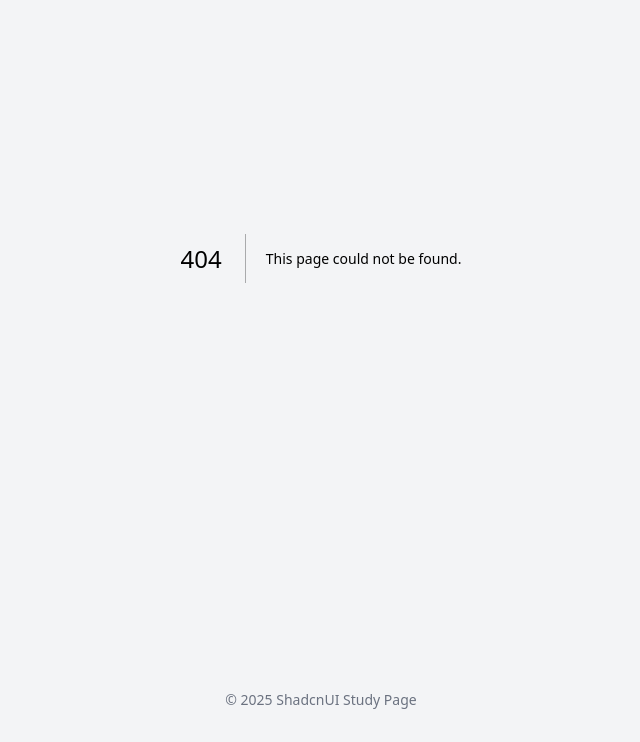
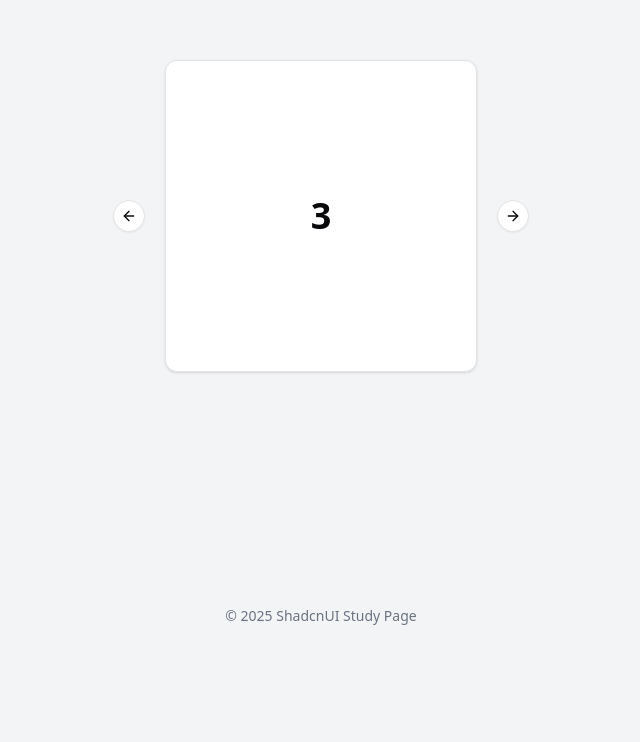
Before and after one commit to gibeom0218/shadcnUI, a Next.js app: page /CarouselPage in a window 1280 px wide. Before the commit this address had no page. Shown: the part 142-884 px from the top of the page, without its empty margins (319-959 px from the left). After the commit the page ends 800 px from the top, so only its background shows below. Built offline with nearby package versions, Linux system fonts and the light colour scheme.

Commit message:
feat : 케러셀 페이지 구현

```diff
--- a/package.json
+++ b/package.json
@@ -13,10 +13,12 @@
     "@radix-ui/react-accordion": "^1.2.3",
     "@radix-ui/react-dialog": "^1.1.6",
     "@radix-ui/react-label": "^2.1.2",
-    "@radix-ui/react-slot": "^1.1.2",
+    "@radix-ui/react-slot": "^1.2.3",
     "class-variance-authority": "^0.7.1",
     "clsx": "^2.1.1",
     "date-fns": "^3.6.0",
+    "embla-carousel-autoplay": "^8.6.0",
+    "embla-carousel-react": "^8.6.0",
     "lucide-react": "^0.475.0",
     "next": "15.1.7",
     "react": "^18.3.1",
--- /dev/null
+++ b/src/app/CarouselPage/page.tsx
@@ -0,0 +1,45 @@
+'use client';
+
+import * as React from 'react';
+
+import { Card, CardContent } from '@/components/ui/card';
+import {
+  Carousel,
+  CarouselContent,
+  CarouselItem,
+  CarouselNext,
+  CarouselPrevious,
+} from '@/components/ui/carousel';
+import Autoplay from 'embla-carousel-autoplay';
+
+const CarouselPage = () => {
+  const plugin = React.useRef(
+    Autoplay({ delay: 2000, stopOnInteraction: false }),
+  );
+
+  return (
+    <Carousel
+      plugins={[plugin.current]}
+      opts={{ loop: true }}
+      className="w-full max-w-xs"
+    >
+      <CarouselContent>
+        {Array.from({ length: 5 }).map((_, index) => (
+          <CarouselItem key={index}>
+            <div className="p-1">
+              <Card>
+                <CardContent className="flex aspect-square items-center justify-center p-6">
+                  <span className="text-4xl font-semibold">{index + 1}</span>
+                </CardContent>
+              </Card>
+            </div>
+          </CarouselItem>
+        ))}
+      </CarouselContent>
+      <CarouselPrevious />
+      <CarouselNext />
+    </Carousel>
+  );
+};
+
+export default CarouselPage;
--- /dev/null
+++ b/src/components/ui/carousel.tsx
@@ -0,0 +1,262 @@
+"use client"
+
+import * as React from "react"
+import useEmblaCarousel, {
+  type UseEmblaCarouselType,
+} from "embla-carousel-react"
+import { ArrowLeft, ArrowRight } from "lucide-react"
+
+import { cn } from "@/lib/utils"
+import { Button } from "@/components/ui/button"
+
+type CarouselApi = UseEmblaCarouselType[1]
+type UseCarouselParameters = Parameters<typeof useEmblaCarousel>
+type CarouselOptions = UseCarouselParameters[0]
+type CarouselPlugin = UseCarouselParameters[1]
+
+type CarouselProps = {
+  opts?: CarouselOptions
+  plugins?: CarouselPlugin
+  orientation?: "horizontal" | "vertical"
+  setApi?: (api: CarouselApi) => void
+}
+
+type CarouselContextProps = {
+  carouselRef: ReturnType<typeof useEmblaCarousel>[0]
+  api: ReturnType<typeof useEmblaCarousel>[1]
+  scrollPrev: () => void
+  scrollNext: () => void
+  canScrollPrev: boolean
+  canScrollNext: boolean
+} & CarouselProps
+
+const CarouselContext = React.createContext<CarouselContextProps | null>(null)
+
+function useCarousel() {
+  const context = React.useContext(CarouselContext)
+
+  if (!context) {
+    throw new Error("useCarousel must be used within a <Carousel />")
+  }
+
+  return context
+}
+
+const Carousel = React.forwardRef<
+  HTMLDivElement,
+  React.HTMLAttributes<HTMLDivElement> & CarouselProps
+>(
+  (
+    {
+      orientation = "horizontal",
+      opts,
+      setApi,
+      plugins,
+      className,
+      children,
+      ...props
+    },
+    ref
+  ) => {
+    const [carouselRef, api] = useEmblaCarousel(
+      {
+        ...opts,
+        axis: orientation === "horizontal" ? "x" : "y",
+      },
+      plugins
+    )
+    const [canScrollPrev, setCanScrollPrev] = React.useState(false)
+    const [canScrollNext, setCanScrollNext] = React.useState(false)
+
+    const onSelect = React.useCallback((api: CarouselApi) => {
+      if (!api) {
+        return
+      }
+
+      setCanScrollPrev(api.canScrollPrev())
+      setCanScrollNext(api.canScrollNext())
+    }, [])
+
+    const scrollPrev = React.useCallback(() => {
+      api?.scrollPrev()
+    }, [api])
+
+    const scrollNext = React.useCallback(() => {
+      api?.scrollNext()
+    }, [api])
+
+    const handleKeyDown = React.useCallback(
+      (event: React.KeyboardEvent<HTMLDivElement>) => {
+        if (event.key === "ArrowLeft") {
+          event.preventDefault()
+          scrollPrev()
+        } else if (event.key === "ArrowRight") {
+          event.preventDefault()
+          scrollNext()
+        }
+      },
+      [scrollPrev, scrollNext]
+    )
+
+    React.useEffect(() => {
+      if (!api || !setApi) {
+        return
+      }
+
+      setApi(api)
+    }, [api, setApi])
+
+    React.useEffect(() => {
+      if (!api) {
+        return
+      }
+
+      onSelect(api)
+      api.on("reInit", onSelect)
+      api.on("select", onSelect)
+
+      return () => {
+        api?.off("select", onSelect)
+      }
+    }, [api, onSelect])
+
+    return (
+      <CarouselContext.Provider
+        value={{
+          carouselRef,
+          api: api,
+          opts,
+          orientation:
+            orientation || (opts?.axis === "y" ? "vertical" : "horizontal"),
+          scrollPrev,
+          scrollNext,
+          canScrollPrev,
+          canScrollNext,
+        }}
+      >
+        <div
+          ref={ref}
+          onKeyDownCapture={handleKeyDown}
+          className={cn("relative", className)}
+          role="region"
+          aria-roledescription="carousel"
+          {...props}
+        >
+          {children}
+        </div>
+      </CarouselContext.Provider>
+    )
+  }
+)
+Carousel.displayName = "Carousel"
+
+const CarouselContent = React.forwardRef<
+  HTMLDivElement,
+  React.HTMLAttributes<HTMLDivElement>
+>(({ className, ...props }, ref) => {
+  const { carouselRef, orientation } = useCarousel()
+
+  return (
+    <div ref={carouselRef} className="overflow-hidden">
+      <div
+        ref={ref}
+        className={cn(
+          "flex",
+          orientation === "horizontal" ? "-ml-4" : "-mt-4 flex-col",
+          className
+        )}
+        {...props}
+      />
+    </div>
+  )
+})
+CarouselContent.displayName = "CarouselContent"
+
+const CarouselItem = React.forwardRef<
+  HTMLDivElement,
+  React.HTMLAttributes<HTMLDivElement>
+>(({ className, ...props }, ref) => {
+  const { orientation } = useCarousel()
+
+  return (
+    <div
+      ref={ref}
+      role="group"
+      aria-roledescription="slide"
+      className={cn(
+        "min-w-0 shrink-0 grow-0 basis-full",
+        orientation === "horizontal" ? "pl-4" : "pt-4",
+        className
+      )}
+      {...props}
+    />
+  )
+})
+CarouselItem.displayName = "CarouselItem"
+
+const CarouselPrevious = React.forwardRef<
+  HTMLButtonElement,
+  React.ComponentProps<typeof Button>
+>(({ className, variant = "outline", size = "icon", ...props }, ref) => {
+  const { orientation, scrollPrev, canScrollPrev } = useCarousel()
+
+  return (
+    <Button
+      ref={ref}
+      variant={variant}
+      size={size}
+      className={cn(
+        "absolute  h-8 w-8 rounded-full",
+        orientation === "horizontal"
+          ? "-left-12 top-1/2 -translate-y-1/2"
+          : "-top-12 left-1/2 -translate-x-1/2 rotate-90",
+        className
+      )}
+      disabled={!canScrollPrev}
+      onClick={scrollPrev}
+      {...props}
+    >
+      <ArrowLeft className="h-4 w-4" />
+      <span className="sr-only">Previous slide</span>
+    </Button>
+  )
+})
+CarouselPrevious.displayName = "CarouselPrevious"
+
+const CarouselNext = React.forwardRef<
+  HTMLButtonElement,
+  React.ComponentProps<typeof Button>
+>(({ className, variant = "outline", size = "icon", ...props }, ref) => {
+  const { orientation, scrollNext, canScrollNext } = useCarousel()
+
+  return (
+    <Button
+      ref={ref}
+      variant={variant}
+      size={size}
+      className={cn(
+        "absolute h-8 w-8 rounded-full",
+        orientation === "horizontal"
+          ? "-right-12 top-1/2 -translate-y-1/2"
+          : "-bottom-12 left-1/2 -translate-x-1/2 rotate-90",
+        className
+      )}
+      disabled={!canScrollNext}
+      onClick={scrollNext}
+      {...props}
+    >
+      <ArrowRight className="h-4 w-4" />
+      <span className="sr-only">Next slide</span>
+    </Button>
+  )
+})
+CarouselNext.displayName = "CarouselNext"
+
+export {
+  type CarouselApi,
+  Carousel,
+  CarouselContent,
+  CarouselItem,
+  CarouselPrevious,
+  CarouselNext,
+}
--- a/src/constants/HomePage/page-links.ts
+++ b/src/constants/HomePage/page-links.ts
@@ -5,4 +5,5 @@
   { name: 'Card', href: '/CardPage' },
   { name: 'Calendar', href: '/CalendarPage' },
   { name: 'Form', href: '/FormPage' },
+  { name: 'Carousel', href: '/CarouselPage' },
 ];
```
Also changed, not shown: 1 other file (tests, documents, lock files or other folders).
